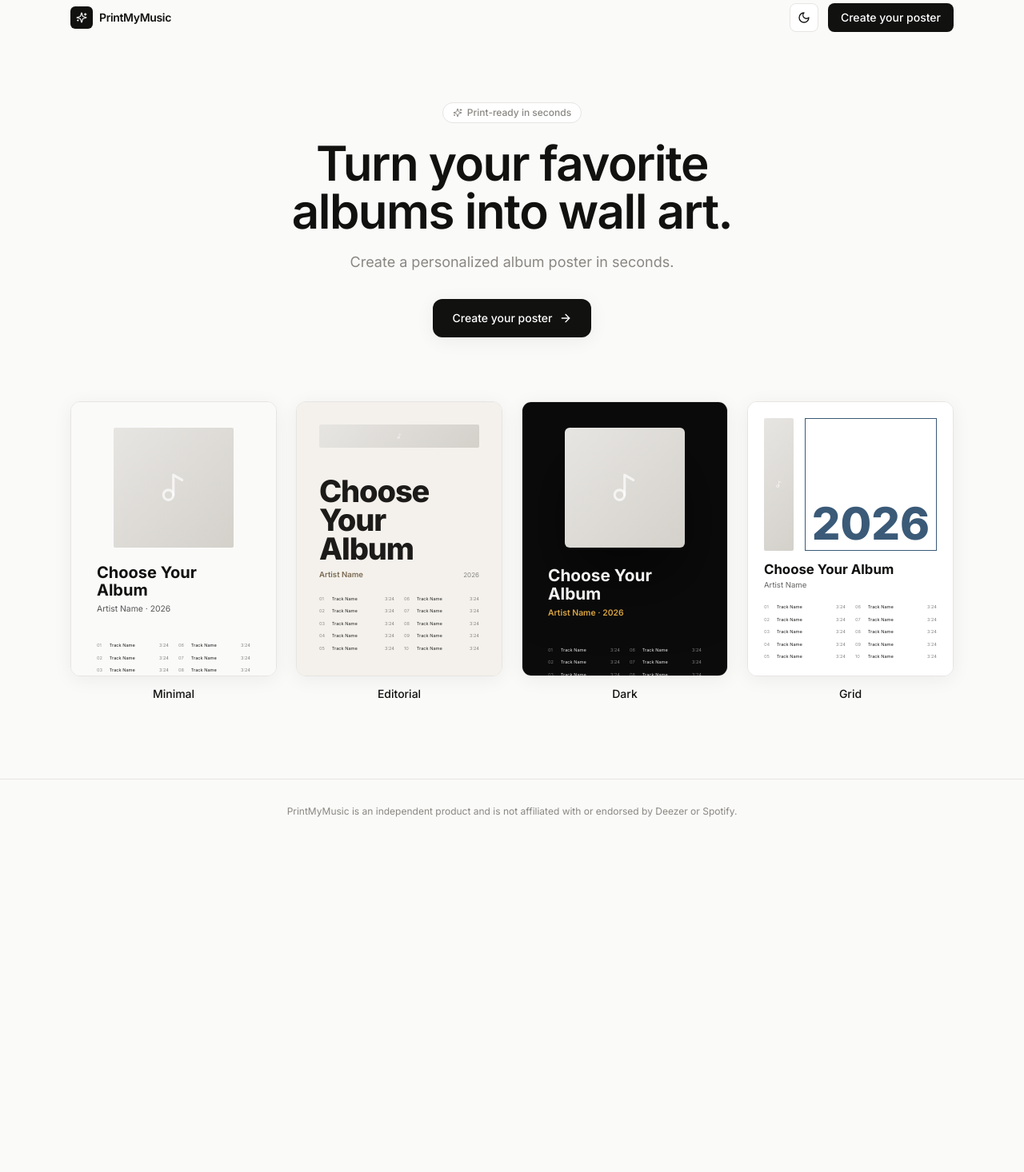
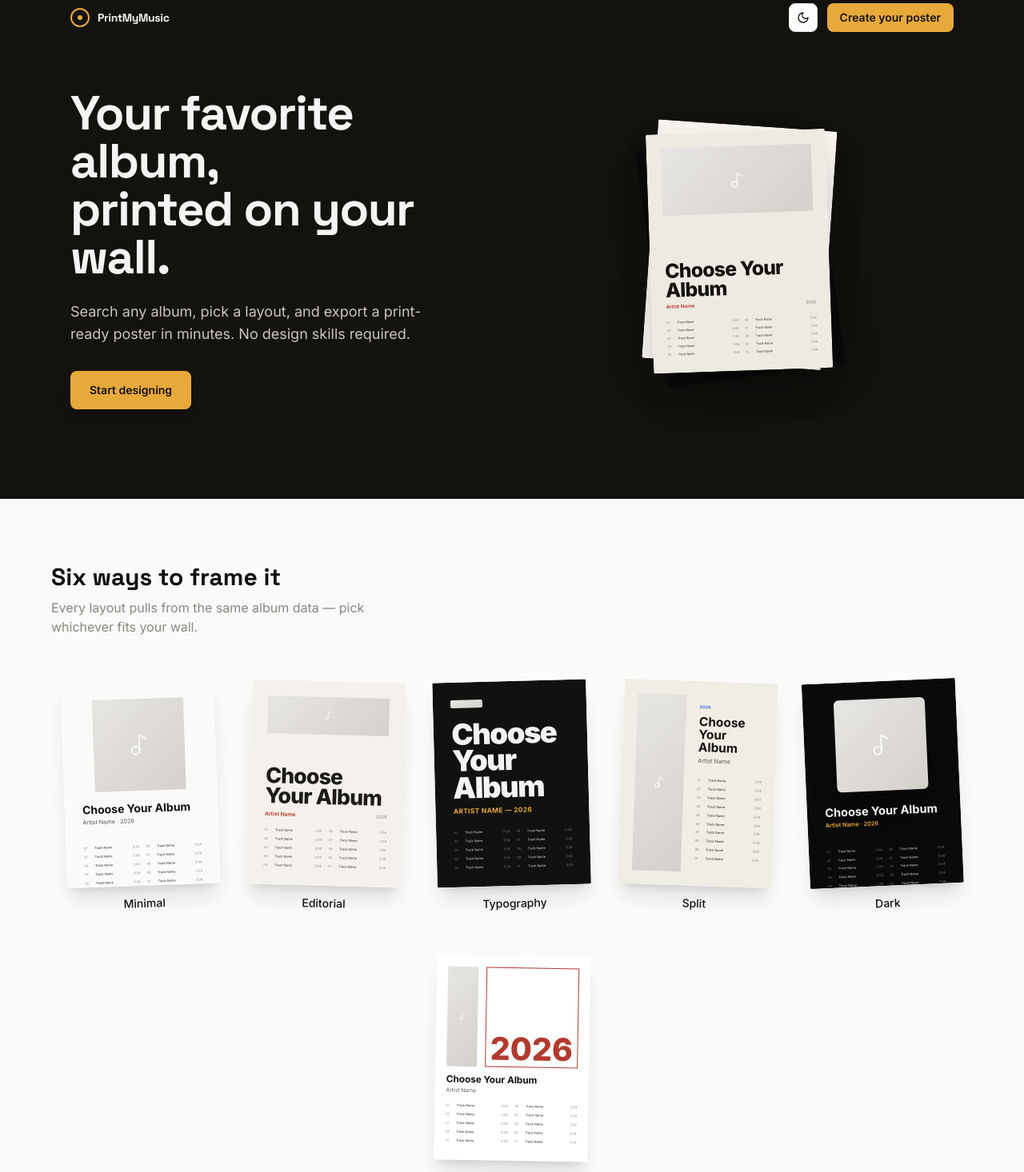
Before and after one commit to Vulkaen/printmymusic, a Next.js app: page / in a window 1280 px wide. Shown: the part 20-1486 px from the top of the page at 80% size. Before the commit the page ends 1075 px from the top, so only its background shows below. Built offline with nearby package versions, Linux system fonts and the light colour scheme; a web font is replaced by a local one.

Commit message:
Update page.tsx

```diff
--- a/app/page.tsx
+++ b/app/page.tsx
@@ -1,26 +1,70 @@
 import Link from 'next/link';
-import { ArrowRight, Sparkles } from 'lucide-react';
 import { PosterRenderer } from '@/components/poster/PosterRenderer';
 import { demoPosterData } from '@/lib/poster';
 import { TemplateId } from '@/types/poster';
 import { ThemeToggle } from '@/components/ui/theme-toggle';
 
-const SHOWCASE: { template: TemplateId; bg: string; text: string; accent: string; label: string }[] = [
-  { template: 'minimal', bg: '#FAFAF9', text: '#111110', accent: '#C65D3B', label: 'Minimal' },
-  { template: 'editorial', bg: '#F4F1EC', text: '#1C1B19', accent: '#7A6A53', label: 'Editorial' },
-  { template: 'dark', bg: '#0B0B0C', text: '#F5F4F2', accent: '#D9A441', label: 'Dark' },
-  { template: 'grid', bg: '#FFFFFF', text: '#111110', accent: '#3A5A78', label: 'Grid' }
+const INK = '#14120F';
+const PAPER = '#F5F3EC';
+const BLUE = '#2F5CE8';
+const GOLD = '#E8A93B';
+const RUST = '#B23A2E';
+
+const STACK: { template: TemplateId; bg: string; text: string; accent: string; rotate: number; offset: number }[] = [
+  { template: 'dark', bg: '#0B0B0C', text: '#F5F4F2', accent: GOLD, rotate: -8, offset: 10 },
+  { template: 'minimal', bg: PAPER, text: INK, accent: BLUE, rotate: 4, offset: -6 },
+  { template: 'editorial', bg: '#EDEAE1', text: INK, accent: RUST, rotate: -2, offset: 2 }
 ];
+
+const SHOWCASE: {
+  template: TemplateId;
+  bg: string;
+  text: string;
+  accent: string;
+  label: string;
+  rotate: number;
+}[] = [
+  { template: 'minimal', bg: '#FAFAF9', text: '#111110', accent: BLUE, label: 'Minimal', rotate: -2 },
+  { template: 'editorial', bg: '#F4F1EC', text: '#1C1B19', accent: RUST, label: 'Editorial', rotate: 1.5 },
+  { template: 'typography', bg: '#111110', text: '#F5F4F2', accent: GOLD, label: 'Typography', rotate: -1.5 },
+  { template: 'split', bg: '#EFEDE4', text: '#14120F', accent: BLUE, label: 'Split', rotate: 2 },
+  { template: 'dark', bg: '#0B0B0C', text: '#F5F4F2', accent: GOLD, label: 'Dark', rotate: -2.5 },
+  { template: 'grid', bg: '#FFFFFF', text: '#111110', accent: RUST, label: 'Grid', rotate: 1 }
+];
+
+function baseTemplateStyle(item: { bg: string; text: string; accent: string }) {
+  return {
+    backgroundColor: item.bg,
+    textColor: item.text,
+    accentColor: item.accent,
+    fontFamily: 'inter' as const,
+    titleSize: 1,
+    artistSize: 1,
+    trackSize: 1,
+    textAlign: 'left' as const,
+    coverSize: 1,
+    spacing: 1,
+    showYear: true,
+    showTrackNumbers: true,
+    showDurations: true,
+    columns: 2 as const
+  };
+}
 
 export default function LandingPage() {
   const demo = demoPosterData();
 
   return (
     <main className="min-h-screen bg-canvas">
+      {/* Hero: feste dunkle Markenfläche, unabhängig vom App-Farbmodus */}
+      <div style={{ backgroundColor: INK }}>
         <header className="mx-auto flex max-w-6xl items-center justify-between px-6 py-6">
-        <div className="flex items-center gap-2 text-sm font-semibold tracking-tight text-ink">
-          <span className="flex h-7 w-7 items-center justify-center rounded-md bg-primary text-primary-foreground">
-            <Sparkles className="h-3.5 w-3.5" />
+          <div className="flex items-center gap-2.5 font-grotesk text-sm font-bold tracking-tight text-[#F5F4F2]">
+            <span
+              className="flex h-6 w-6 items-center justify-center rounded-full border-2"
+              style={{ borderColor: GOLD }}
+            >
+              <span className="h-1.5 w-1.5 rounded-full" style={{ backgroundColor: GOLD }} />
             </span>
             PrintMyMusic
           </div>
@@ -28,70 +72,90 @@ export default function LandingPage() {
             <ThemeToggle />
             <Link
               href="/create"
-            className="rounded-lg bg-primary px-4 py-2 text-sm font-medium text-primary-foreground transition-colors hover:opacity-90"
+              className="rounded-lg px-4 py-2 text-sm font-semibold text-[#14120F] transition-transform hover:scale-[1.02] active:scale-[0.98]"
+              style={{ backgroundColor: GOLD }}
             >
               Create your poster
             </Link>
           </div>
         </header>
 
-      <section className="mx-auto flex max-w-4xl flex-col items-center px-6 pb-20 pt-16 text-center">
-        <span className="mb-5 inline-flex items-center gap-1.5 rounded-full border border-border bg-surface px-3 py-1 text-xs font-medium text-muted">
-          <Sparkles className="h-3 w-3" />
-          Print-ready in seconds
-        </span>
-        <h1 className="text-balance text-5xl font-semibold tracking-tight text-ink sm:text-6xl">
-          Turn your favorite albums into wall art.
+        <section className="mx-auto grid max-w-6xl gap-12 px-6 pb-20 pt-8 md:grid-cols-2 md:items-center md:gap-8 md:pb-28 md:pt-12">
+          <div>
+            <h1 className="font-grotesk text-5xl font-bold leading-[1.05] tracking-tight text-[#F5F4F2] sm:text-6xl">
+              Your favorite album,
+              <br />
+              printed on your wall.
             </h1>
-        <p className="mt-5 max-w-xl text-balance text-lg text-muted">
-          Create a personalized album poster in seconds.
+            <p className="mt-6 max-w-md text-lg text-[#C9C6BC]">
+              Search any album, pick a layout, and export a print-ready poster in
+              minutes. No design skills required.
             </p>
             <Link
               href="/create"
-          className="group mt-8 inline-flex items-center gap-2 rounded-xl bg-primary px-6 py-3.5 text-sm font-medium text-primary-foreground shadow-panel transition-transform hover:scale-[1.02] active:scale-[0.99]"
+              className="mt-8 inline-flex items-center rounded-lg px-6 py-3.5 text-sm font-semibold text-[#14120F] shadow-lg transition-transform hover:scale-[1.02] active:scale-[0.98]"
+              style={{ backgroundColor: GOLD }}
             >
-          Create your poster
-          <ArrowRight className="h-4 w-4 transition-transform group-hover:translate-x-0.5" />
+              Start designing
             </Link>
-      </section>
+          </div>
 
-      <section className="mx-auto max-w-6xl px-6 pb-24">
-        <div className="grid grid-cols-2 gap-6 md:grid-cols-4">
-          {SHOWCASE.map((item) => (
-            <div key={item.template} className="flex flex-col gap-3">
+          <div className="relative mx-auto h-[300px] w-full max-w-xs sm:h-[360px] md:h-[400px]">
+            {STACK.map((item, i) => (
               <div
-                className="aspect-[3/4] w-full overflow-hidden rounded-xl border border-border shadow-panel"
+                key={item.template}
+                className="absolute left-1/2 top-1/2 aspect-[3/4] w-44 overflow-hidden rounded-sm shadow-2xl sm:w-52 md:w-56"
+                style={{
+                  transform: `translate(-50%, -50%) rotate(${item.rotate}deg) translateY(${item.offset}px)`,
+                  zIndex: i
+                }}
               >
                 <PosterRenderer
                   template={item.template}
                   poster={demo}
-                  baseWidth={400}
-                  style={{
-                    backgroundColor: item.bg,
-                    textColor: item.text,
-                    accentColor: item.accent,
-                    fontFamily: 'inter',
-                    titleSize: 1,
-                    artistSize: 1,
-                    trackSize: 1,
-                    textAlign: 'left',
-                    coverSize: 1,
-                    spacing: 1,
-                    showYear: true,
-                    showTrackNumbers: true,
-                    showDurations: true,
-                    columns: 2
-                  }}
+                  baseWidth={260}
+                  style={baseTemplateStyle(item)}
                 />
-              </div>
-              <span className="text-center text-sm font-medium text-ink">{item.label}</span>
               </div>
             ))}
           </div>
         </section>
+      </div>
 
-      <footer className="border-t border-border px-6 py-8 text-center text-xs text-muted">
-        PrintMyMusic is an independent product and is not affiliated with or endorsed by Deezer or Spotify.
+      {/* Template-Katalog: keine gleichförmigen Karten, sondern locker
+          gestreute Poster-Ausschnitte wie auf einer Pinnwand. */}
+      <section className="bg-canvas px-6 py-20">
+        <div className="mx-auto max-w-6xl">
+          <h2 className="font-grotesk text-3xl font-bold text-ink">Six ways to frame it</h2>
+          <p className="mt-2 max-w-md text-muted">
+            Every layout pulls from the same album data — pick whichever fits your wall.
+          </p>
+
+          <div className="mt-14 flex flex-wrap justify-center gap-x-10 gap-y-14">
+            {SHOWCASE.map((item) => (
+              <div
+                key={item.template}
+                className="flex flex-col items-center gap-3"
+                style={{ transform: `rotate(${item.rotate}deg)` }}
+              >
+                <div className="aspect-[3/4] w-40 overflow-hidden rounded-sm shadow-xl sm:w-48">
+                  <PosterRenderer
+                    template={item.template}
+                    poster={demo}
+                    baseWidth={280}
+                    style={baseTemplateStyle(item)}
+                  />
+                </div>
+                <span className="text-sm font-medium text-ink">{item.label}</span>
+              </div>
+            ))}
+          </div>
+        </div>
+      </section>
+
+      <footer className="border-t border-border px-6 py-4 text-center text-xs text-muted">
+        PrintMyMusic is an independent product and is not affiliated with or endorsed by Deezer or
+        Spotify. Made by Vulkaen.
       </footer>
     </main>
   );
```
Lines whose indentation alone changed are shown as unchanged.
